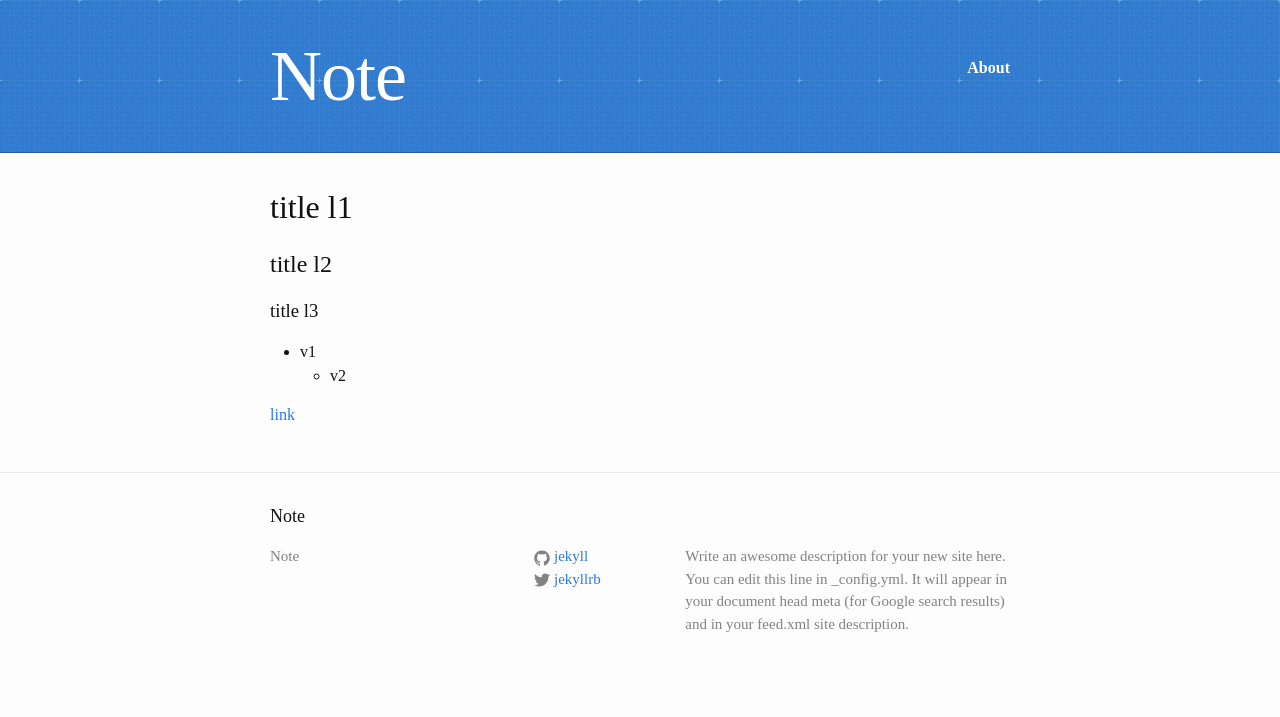
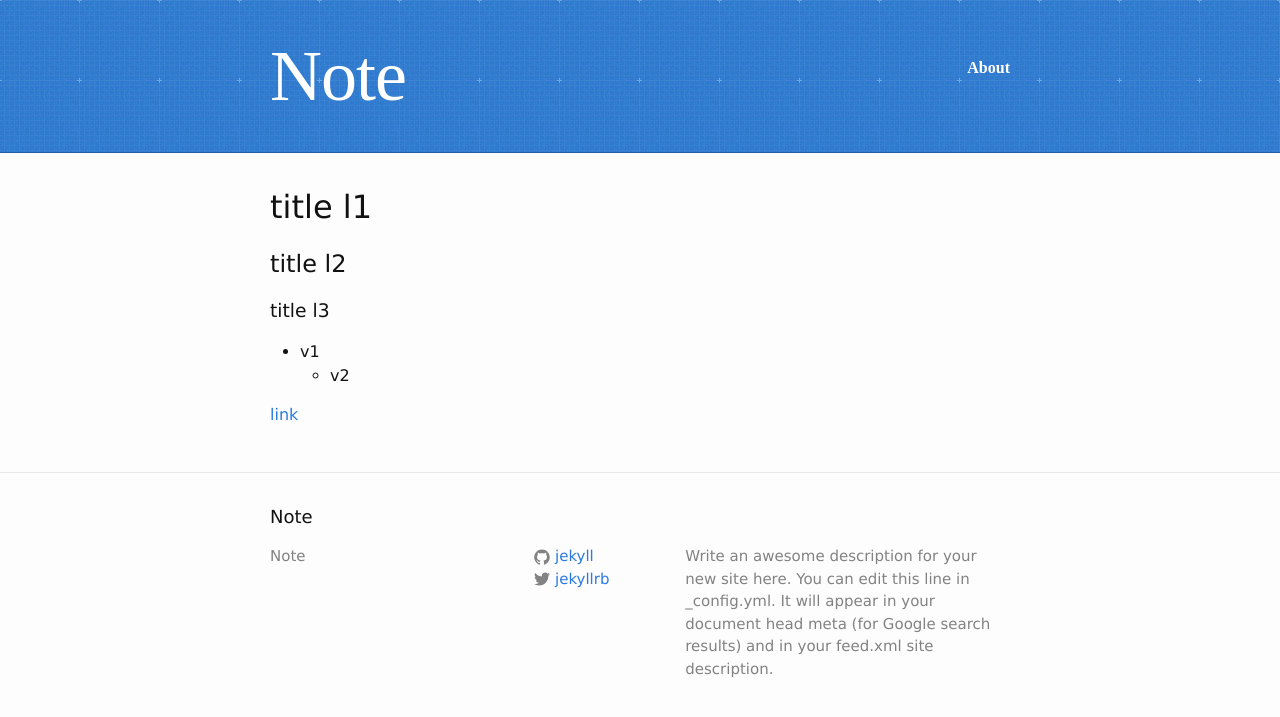
Before and after one commit to SekiTakuya/SekiTakuya.github.io, a Jekyll site: the page built from index.md, in a window 1280 px wide. Shown: the top 717 px of the page. Built offline with Jekyll 4.4.1, drawn with Linux system fonts in a browser that asks for light colours.

Commit message:
Update _base.scss

```diff
--- a/_sass/_base.scss
+++ b/_sass/_base.scss
@@ -14,7 +14,7 @@ dl, dd, ol, ul, figure {
  * Basic styling
  */
 body {
-    font-family: "Avenir";
+    font-family: "Lucida Grande";
     font-size: $base-font-size;
     line-height: $base-line-height;
     font-weight: 300;
```
